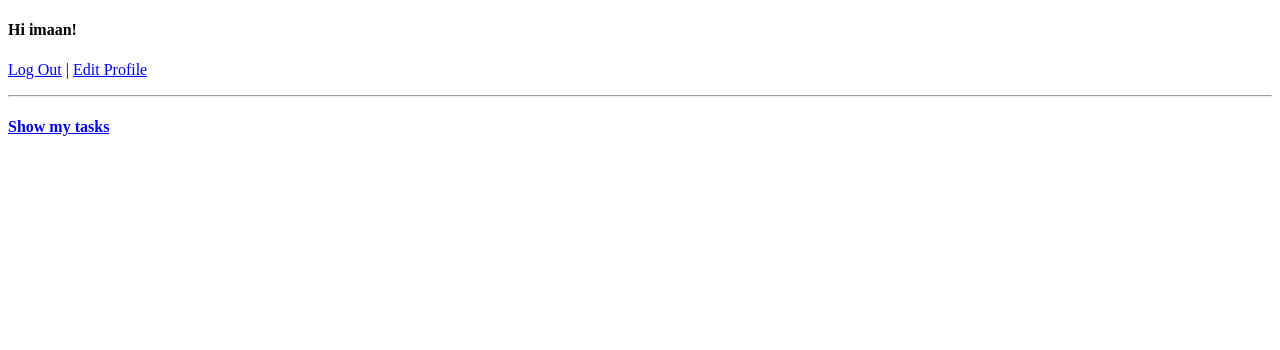
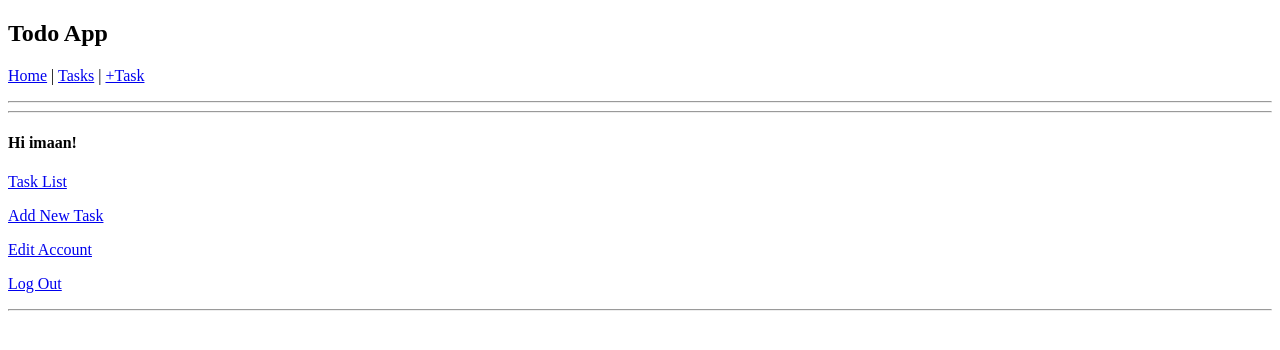
Before and after one commit to iMaaNor/todo_django, a Django app: page / in a window 1280 px wide. Shown: the top 350 px of the page. Run offline with Django 4.2, Linux system fonts and the light colour scheme; the first user in the database is signed in.

Commit message:
finish todo app

```diff
--- a/templates/base.html
+++ b/templates/base.html
@@ -4,6 +4,14 @@
         <title>
         {% block title %}Todo App{% endblock title %}
         </title>
+        <h2>Todo App</h2>
+        {% if user.is_authenticated %}
+            <p><a href="{% url 'home' %}">Home</a> | <a href="{% url 'task_list' %}">Tasks</a> | <a href="{% url 'task_add' %}">+Task</a></p>
+        {% else %}
+            <p><a href="{% url 'login' %}">Log In</a> | <a href="{% url 'signup' %}">Sign Up</a></p>
+        {% endif %}
+        <hr>
+        <hr>
     </head>
     <body>
         <main>
--- a/templates/home.html
+++ b/templates/home.html
@@ -3,13 +3,13 @@
 {% block content %}
 {% if user.is_authenticated %}
     <h4>Hi {{ user.username }}!</h4>
-    <p><a href="{% url 'logout' %}">Log Out</a> |
-    <a href="{% url 'user_edit' %}">Edit Profile</a></p>
+    <p><a href="{% url 'task_list' %}">Task List</a></p>
+    <p><a href="{% url 'task_add' %}">Add New Task</a></p>
+    <p><a href="{% url 'user_edit' %}">Edit Account</a></p>
+    <p><a href="{% url 'logout' %}">Log Out</a></p>
     <hr>
-    <h4><a href="{% url 'task_list' %}">Show my tasks</a></h4>
 {% else %}
     <h4>You are not logged in!</h4>
-    <p><a href="{% url 'login' %}">Log In</a> |
-    <a href="{% url 'signup' %}">Sign Up</a></p>
+    <hr>
 {% endif %}
 {% endblock content %}
--- a/templates/task_detail.html
+++ b/templates/task_detail.html
@@ -2,7 +2,9 @@
 
 {% block title %}{{ task.title }}{% endblock title %}
 {% block content %}
-<h4><a href="{% url 'task_list' %}">Back to task list</a></h4>
+<h4><a href="{% url 'task_list' %}">Back to task list</a> |
+    <a href="{% url 'task_edit' task.pk %}">Edit Task</a> |
+    <a href="{% url 'task_delete' task.pk %}">Delete Task</a></h4>
 <hr>
 <h3>Title : {{ task.title }}</h3>
 <p>status : {{ task.status }}
--- a/todo/admin.py
+++ b/todo/admin.py
@@ -9,6 +9,7 @@ class TaskAdmin(admin.ModelAdmin):
         "title",
         "due_date",
         "status",
+        "user",
     ]
     list_filter = [
         "status",
--- a/todo/urls.py
+++ b/todo/urls.py
@@ -1,7 +1,17 @@
 from django.urls import path
-from .views import HomePageView, TaskListView, TaskDetailView
+from .views import (
+    HomePageView,
+    TaskListView,
+    TaskDetailView,
+    TaskCreateView,
+    TaskDeleteView,
+    TaskUpdateView,
+)
 
 urlpatterns = [
+    path("tasks/add", TaskCreateView.as_view(), name="task_add"),
+    path("tasks/<int:pk>/edit", TaskUpdateView.as_view(), name="task_edit"),
+    path("tasks/<int:pk>/delete", TaskDeleteView.as_view(), name="task_delete"),
     path("tasks/<int:pk>/", TaskDetailView.as_view(), name="task_detail"),
     path("tasks/", TaskListView.as_view(), name="task_list"),
     path("", HomePageView.as_view(), name="home"),
--- a/todo/views.py
+++ b/todo/views.py
@@ -1,5 +1,14 @@
-from django.views.generic import TemplateView, ListView, DetailView
-from django.contrib.auth.mixins import LoginRequiredMixin
+from django.views.generic import (
+    TemplateView,
+    ListView,
+    DetailView,
+    CreateView,
+    DeleteView,
+    UpdateView,
+)
+from django.contrib.auth.mixins import LoginRequiredMixin, UserPassesTestMixin
+from django.urls import reverse_lazy
+from .forms import TaskForm
 from .models import Task
 
 
@@ -12,7 +21,44 @@ class TaskListView(LoginRequiredMixin, ListView):
     model = Task
     template_name = "task_list.html"
 
+    def get_queryset(self):
+        return Task.objects.filter(user=self.request.user)
 
-class TaskDetailView(LoginRequiredMixin, DetailView):
+
+class TaskDetailView(LoginRequiredMixin, UserPassesTestMixin, DetailView):
     model = Task
     template_name = "task_detail.html"
+
+    def test_func(self):
+        object = self.get_object()
+        return object.user == self.request.user
+
+
+class TaskCreateView(LoginRequiredMixin, CreateView):
+    model = Task
+    form_class = TaskForm
+    template_name = "task_add.html"
+
+    def form_valid(self, form):
+        form.instance.user = self.request.user
+        return super().form_valid(form)
+
+
+class TaskDeleteView(LoginRequiredMixin, UserPassesTestMixin, DeleteView):
+    model = Task
+    template_name = "task_delete.html"
+    success_url = reverse_lazy("task_list")
+
+    def test_func(self):
+        object = self.get_object()
+        return object.user == self.request.user
+
+
+class TaskUpdateView(LoginRequiredMixin, UserPassesTestMixin, UpdateView):
+    model = Task
+    form_class = TaskForm
+    template_name = "task_edit.html"
+
+    def test_func(self):
+        object = self.get_object()
+        return object.user == self.request.user
```
Also changed, not shown: templates/task_add.html (added, +11 -0 lines), templates/task_delete.html (added, +12 -0 lines), templates/task_edit.html (added, +11 -0 lines), todo/forms.py (added, +16 -0 lines), db.sqlite3.
